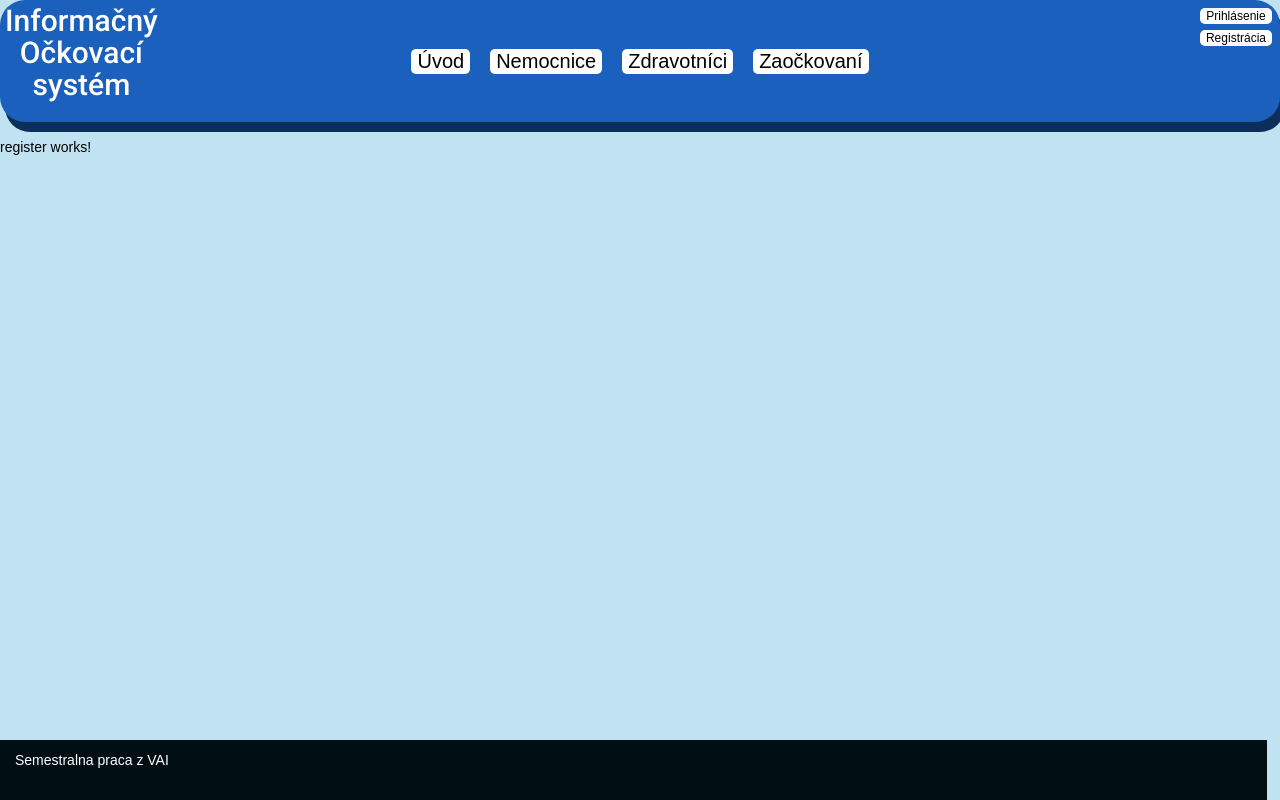
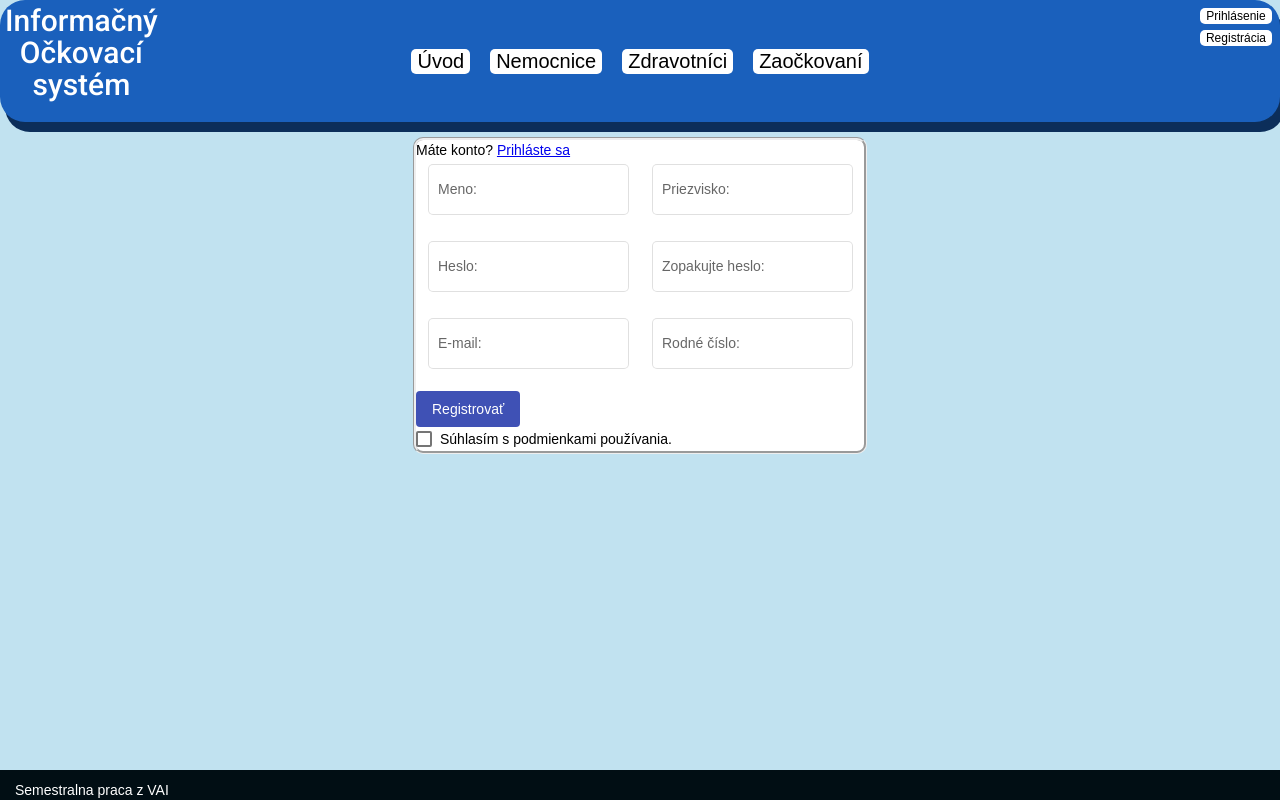
Before and after one commit to gabajci/inf-ockovaci-system, an Angular app: page /register in a window 1280 px wide. Built offline with nearby package versions, Linux system fonts and the light colour scheme.

Commit message:
prihlasovanie-registracia elementy

```diff
--- a/src/app/app.component.html
+++ b/src/app/app.component.html
@@ -1,3 +1,7 @@
-<header></header>
-<router-outlet></router-outlet>
-<footer></footer>
+<div>
+    <header></header>
+    <div>
+        <router-outlet></router-outlet>
+    </div>
+    <app-footer></app-footer>
+</div>
--- a/src/app/footer/footer.component.html
+++ b/src/app/footer/footer.component.html
@@ -1,3 +1,3 @@
-<div class="footer">
+<footer>
     <div class="footer-text"> Semestralna praca z VAI</div>
-</div>
+</footer>
--- a/src/app/footer/footer.component.scss
+++ b/src/app/footer/footer.component.scss
@@ -1,9 +1,8 @@
-.footer {
-  position: fixed;
-    bottom: 0;
-    margin-bottom: 0;
-    width: 99%;
-    height:60px;   /* Height of the footer */
+footer {
+  position:fixed;
+  bottom:0;
+    width: 100%;
+    height:30px;   /* Height of the footer */
     background:rgb(1, 14, 20);
   }
 
--- a/src/app/footer/footer.component.ts
+++ b/src/app/footer/footer.component.ts
@@ -1,7 +1,7 @@
 import { Component, OnInit } from '@angular/core';
 
 @Component({
-  selector: 'footer',
+  selector: 'app-footer',
   templateUrl: './footer.component.html',
   styleUrls: ['./footer.component.scss']
 })
--- a/src/app/login/login.component.html
+++ b/src/app/login/login.component.html
@@ -1 +1,22 @@
-<p>login works!</p>
+<div class="auth-field">
+    <div>
+        <label>Nemáte konto? </label><a routerLink="/register">Tu</a> <label> si ho môžete vytvoriť.</label>
+    </div>
+    <div fxLayout="row">
+        <mat-form-field appearance="outline">
+            <mat-label>E-mail: </mat-label>
+            <input matInput>
+        </mat-form-field>
+        <br>
+        <mat-form-field appearance="outline">
+            <mat-label>Heslo: </mat-label>
+            <input matInput>
+        </mat-form-field>
+    </div>
+    <div>
+        <button mat-flat-button color="primary">Prihlásenie</button>
+    </div>
+    <div>
+        <label>Zabudnuté heslo? Zobraziť nápovedu.</label>
+    </div>
+</div>
--- a/src/app/register/register.component.html
+++ b/src/app/register/register.component.html
@@ -1 +1,44 @@
-<p>register works!</p>
+<div class="auth-field">
+    <div>
+        <label>Máte konto? </label><a routerLink="/login">Prihláste sa</a>
+    </div>
+    <div class="fields">
+        <mat-form-field appearance="outline">
+            <mat-label>Meno: </mat-label>
+            <input matInput>
+        </mat-form-field>
+
+        <mat-form-field appearance="outline">
+            <mat-label>Priezvisko: </mat-label>
+            <input matInput>
+        </mat-form-field>
+    </div>
+    <div class="fields">
+        <mat-form-field appearance="outline">
+            <mat-label>Heslo: </mat-label>
+            <input matInput>
+        </mat-form-field>
+
+        <mat-form-field appearance="outline">
+            <mat-label>Zopakujte heslo: </mat-label>
+            <input matInput>
+        </mat-form-field>
+    </div>
+    <div class="fields">
+        <mat-form-field appearance="outline">
+            <mat-label>E-mail: </mat-label>
+            <input matInput>
+        </mat-form-field>
+
+        <mat-form-field appearance="outline">
+            <mat-label>Rodné číslo: </mat-label>
+            <input matInput>
+        </mat-form-field>
+    </div>
+    <div>
+        <button mat-flat-button color="primary">Registrovať</button>
+    </div>
+    <div>
+        <mat-checkbox class="example-margin">Súhlasím s podmienkami používania.</mat-checkbox>
+    </div>
+</div>
--- a/src/app/register/register.component.scss
+++ b/src/app/register/register.component.scss
@@ -0,0 +1,4 @@
+.fields {
+    display: flex;
+    justify-content: space-around;
+}
--- a/src/app/welcome-page/welcome-page.component.html
+++ b/src/app/welcome-page/welcome-page.component.html
@@ -1,44 +1,72 @@
 <div class="middle-field">
+    <mat-tab-group>
+        <mat-tab label="Úvod">
             <H2 style="text-align: center;">Vitajte na stránke prehľadu očkovania v SR</H2>
-    <p>Lorem ipsum dolor sit amet, consectetur adipiscing elit. Sed ac massa et mi luctus faucibus id eu urna. Proin ut
-        consequat ex. Vestibulum ante ipsum primis in faucibus orci luctus et ultrices posuere cubilia curae; Nulla eu
+            <p>Lorem ipsum dolor sit amet, consectetur adipiscing elit. Sed ac massa et mi luctus faucibus id eu urna.
+                Proin ut
+                consequat ex. Vestibulum ante ipsum primis in faucibus orci luctus et ultrices posuere cubilia curae;
+                Nulla eu
                 urna
-        a metus porta accumsan eget eget nisi. Proin nec nisi id neque vehicula dapibus. Nullam dapibus rutrum dolor,
+                a metus porta accumsan eget eget nisi. Proin nec nisi id neque vehicula dapibus. Nullam dapibus rutrum
+                dolor,
                 sit
                 amet condimentum massa auctor at. Sed ac mattis mauris.
                 Lorem ipsum dolor sit amet, consectetur adipiscing elit. Sed pretium venenatis odio, vitae dapibus sem
-        pellentesque sollicitudin. Integer hendrerit mi ut nisi sodales laoreet. Fusce mollis at diam non commodo. Cras
-        maximus sollicitudin feugiat. Nam turpis mi, tristique eget lectus vel, aliquam malesuada lectus. Duis luctus
-        semper augue, nec semper purus malesuada id. In rutrum eget nisi eget bibendum. Pellentesque habitant morbi
-        tristique senectus et netus et malesuada fames ac turpis egestas. Integer feugiat mauris quis urna efficitur,
-        quis ornare metus lacinia. Morbi vehicula libero eu placerat mattis. Sed eu dui quis eros lacinia elementum.
-        Cras vehicula imperdiet eleifend. Aenean mattis justo justo, id tincidunt enim suscipit auctor. Donec bibendum
-        tincidunt aliquet. Suspendisse aliquet diam et enim ultricies, id interdum mi dapibus. Etiam tincidunt blandit
+                pellentesque sollicitudin. Integer hendrerit mi ut nisi sodales laoreet. Fusce mollis at diam non
+                commodo. Cras
+                maximus sollicitudin feugiat. Nam turpis mi, tristique eget lectus vel, aliquam malesuada lectus. Duis
+                luctus
+                semper augue, nec semper purus malesuada id. In rutrum eget nisi eget bibendum. Pellentesque habitant
+                morbi
+                tristique senectus et netus et malesuada fames ac turpis egestas. Integer feugiat mauris quis urna
+                efficitur,
+                quis ornare metus lacinia. Morbi vehicula libero eu placerat mattis. Sed eu dui quis eros lacinia
+                elementum.
+                Cras vehicula imperdiet eleifend. Aenean mattis justo justo, id tincidunt enim suscipit auctor. Donec
+                bibendum
+                tincidunt aliquet. Suspendisse aliquet diam et enim ultricies, id interdum mi dapibus. Etiam tincidunt
+                blandit
                 efficitur.
-
-        Vivamus faucibus commodo orci, varius feugiat ante congue lobortis. Mauris suscipit enim sit amet tempor
-        lobortis. Sed nec fermentum mauris, quis vulputate erat. Mauris hendrerit porttitor lobortis. Pellentesque
-        posuere pretium suscipit. Sed sed eleifend felis. Fusce vitae magna rutrum, iaculis tortor in, vehicula leo.
-
-        Morbi congue eros eu neque feugiat fermentum. Praesent lectus nunc, molestie vitae odio sit amet, pharetra
-        tempus lectus. Nunc fermentum, ipsum id varius scelerisque, eros tellus malesuada eros, rhoncus blandit urna
-        nisi ac ipsum. Donec viverra iaculis odio a feugiat. Aliquam erat volutpat. Fusce feugiat posuere malesuada. Nam
-        suscipit turpis non sem sagittis pretium. Nam mattis, magna ac semper luctus, leo est vestibulum mauris, a
-        blandit justo erat in sapien. Cras nec ipsum eget ante ornare consectetur non vitae sem. Orci varius natoque
-        penatibus et magnis dis parturient montes, nascetur ridiculus mus. Suspendisse potenti. Praesent urna nulla,
-        convallis at vestibulum eu, sagittis sed nibh. Nunc feugiat auctor elit, id blandit velit malesuada a. Donec
-        odio ex, pellentesque nec feugiat et, cursus ac purus. Morbi viverra pellentesque enim et dignissim. Donec
+            </p>
+        </mat-tab>
+        <mat-tab label="O nás"> nulla,
+            convallis at vestibulum eu, sagittis sed nibh. Nunc feugiat auctor elit, id blandit velit malesuada a.
+            Donec
+            odio ex, pellentesque nec feugiat et, cursus ac purus. Morbi viverra pellentesque enim et dignissim.
+            Donec
             convallis maximus interdum.
 
-        Suspendisse cursus est quis scelerisque lobortis. Suspendisse semper nunc ut ipsum gravida, ut tristique magna
+            Suspendisse cursus est quis scelerisque lobortis. Suspendisse semper nunc ut ipsum gravida, ut tristique
+            magna
             tempus. Maecenas eleifend odio id porta vehicula. Praesent id nunc blandit, bibendum ligula venenatis,
             condimentum orci. Sed semper metus eros, vel interdum turpis faucibus at. Vivamus vel dolor ullamcorper,
             bibendum odio sollicitudin, mollis mauris. Integer sit amet tristique felis.
 
             Vivamus et est vel magna viverra sodales vitae at tellus. Cras gravida lobortis lacus sit amet volutpat.
-        Phasellus maximus elit id lacus faucibus vestibulum. Nunc nec ligula et urna maximus fermentum. Curabitur vitae
-        velit tincidunt, gravida urna at, pharetra lectus. Curabitur ac turpis nec dolor tempus interdum ut ultricies
+            Phasellus maximus elit id lacus faucibus vestibulum. Nunc nec ligula et urna maximus fermentum.
+            Curabitur vitae
+            velit tincidunt, gravida urna at, pharetra lectus. Curabitur ac turpis nec dolor tempus interdum ut
+            ultricies
             ipsum. Quisque sit amet pellentesque urna. Donec vulputate leo sed sapien lacinia, vitae imperdiet augue
-        vestibulum.
-    </p>
+            vestibulum. </mat-tab>
+        <mat-tab label="Kontakty">
+            Vivamus faucibus commodo orci, varius feugiat ante congue lobortis. Mauris suscipit enim sit amet tempor
+            lobortis. Sed nec fermentum mauris, quis vulputate erat. Mauris hendrerit porttitor lobortis.
+            Pellentesque
+            posuere pretium suscipit. Sed sed eleifend felis. Fusce vitae magna rutrum, iaculis tortor in, vehicula
+            leo.
+
+            Morbi congue eros eu neque feugiat fermentum. Praesent lectus nunc, molestie vitae odio sit amet,
+            pharetra
+            tempus lectus. Nunc fermentum, ipsum id varius scelerisque, eros tellus malesuada eros, rhoncus blandit
+            urna
+            nisi ac ipsum. Donec viverra iaculis odio a feugiat. Aliquam erat volutpat. Fusce feugiat posuere
+            malesuada. Nam
+            suscipit turpis non sem sagittis pretium. Nam mattis, magna ac semper luctus, leo est vestibulum mauris,
+            a
+            blandit justo erat in sapien. Cras nec ipsum eget ante ornare consectetur non vitae sem. Orci varius
+            natoque
+            penatibus et magnis dis parturient montes, nascetur ridiculus mus. Suspendisse potenti. Praesent urna
+        </mat-tab>
+    </mat-tab-group>
 </div>
--- a/src/styles.scss
+++ b/src/styles.scss
@@ -3,8 +3,8 @@
     font-family: 'Source Sans Pro', sans-serif;
 }
 
+html { background-color: rgb(193, 226, 240); }
 
-html { background-color: rgb(193, 226, 240); }
 
 
 .middle-field {
@@ -17,5 +17,16 @@ html { background-color: rgb(193, 226, 240); }
     border-radius: 10px;
     border-style: groove;
 }
-html, body { height: 100%; }
+
+
+
+.auth-field {
+    position: relative;
+    margin: auto;
+    width: 35%;
+    background-color: white;
+    border-radius: 10px;
+    border-style: groove;
+}
+
 body { margin: 0; font-family: Roboto, "Helvetica Neue", sans-serif; }
```
Also changed, not shown: src/app/app.module.ts (+8 -1 lines). Lines whose indentation alone changed are shown as unchanged.
